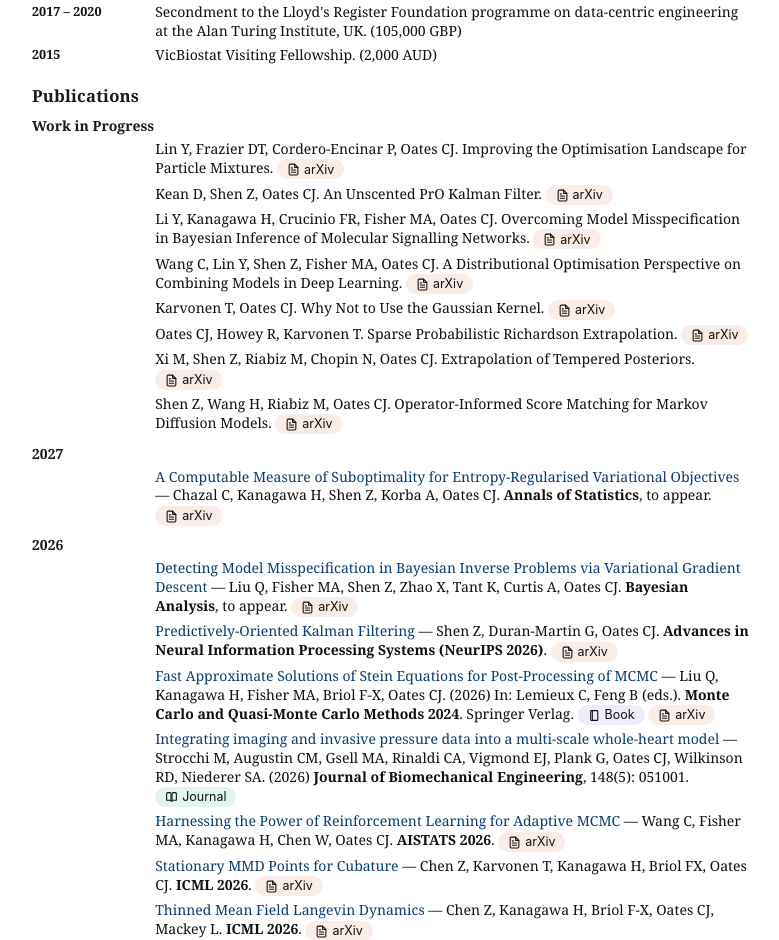
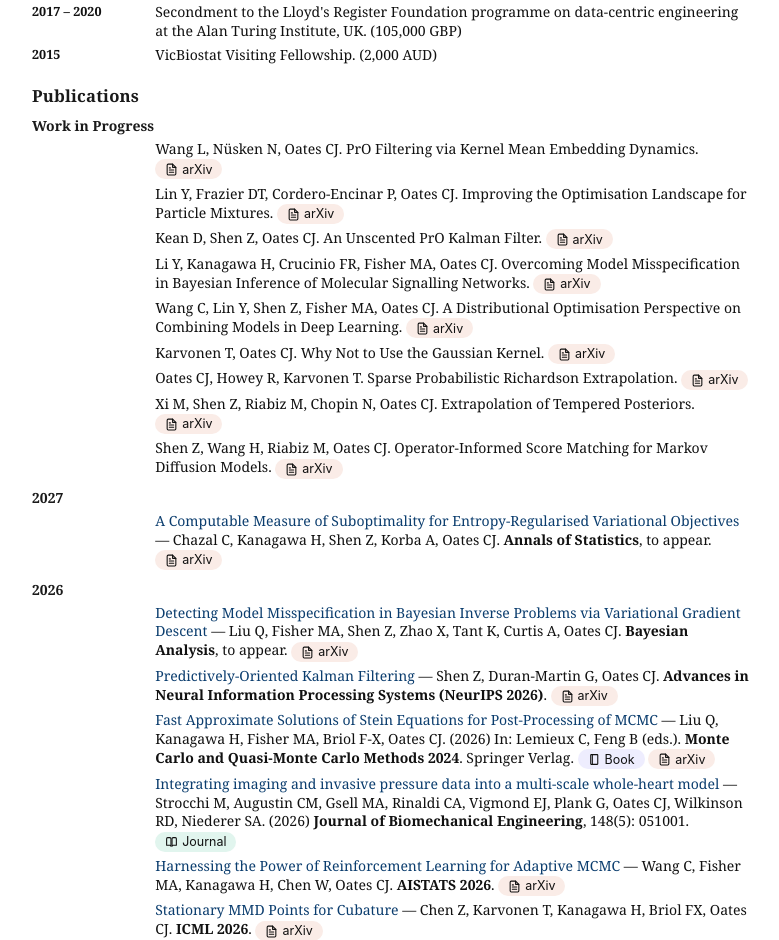
Before and after one commit to christopheroates/website, a plain HTML site: page cv.html in a window 1280 px wide. Shown: the part 2070-3010 px from the top of the page, without its empty margins (248-1027 px from the left). Drawn offline with Linux system fonts and the light colour scheme.

Commit message:
Auto-update cv.html / cv.pdf from site content [skip ci]

```diff
--- a/cv.html
+++ b/cv.html
@@ -89,6 +89,10 @@
 <li><span class="meta">2017 – 2020</span> Secondment to the Lloyd's Register Foundation programme on data-centric engineering at the Alan Turing Institute, UK. (105,000 GBP)</li>
 <li><span class="meta">2015</span> VicBiostat Visiting Fellowship. (2,000 AUD)</li>
 </ul></section><section class="cv-section"><h2>Publications</h2><h3>Work in Progress</h3><ul class="entry-list">
+<li>
+      Wang L, Nüsken N, Oates CJ. PrO Filtering via Kernel Mean Embedding Dynamics.
+      <a class="link-badge type-arxiv" href="https://arxiv.org/abs/2611.34809"><svg aria-hidden="true" class="badge-icon"><use href="#icon-file-text"></use></svg>arXiv</a>
+</li>
 <li>
       Lin Y, Frazier DT, Cordero-Encinar P, Oates CJ. Improving the Optimisation Landscape for Particle Mixtures.
       <a class="link-badge type-arxiv" href="https://arxiv.org/abs/2611.26931"><svg aria-hidden="true" class="badge-icon"><use href="#icon-file-text"></use></svg>arXiv</a>
```
Also changed, not shown: 1 other file.
